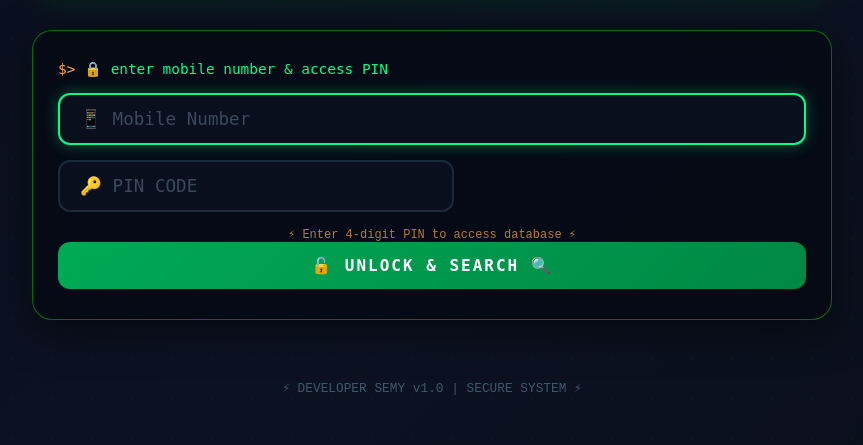
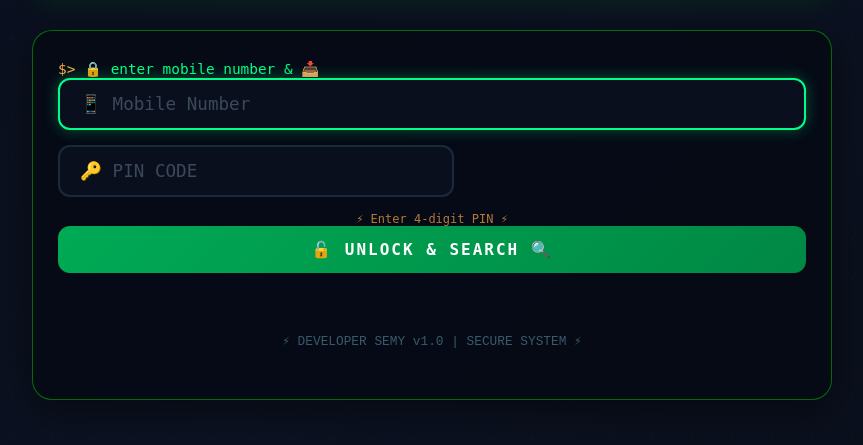
Before and after one commit to heresemy/SEMY-DARK, a FastAPI app: page / in a window 1280 px wide. Shown: the part 181-626 px from the top of the page, without its empty margins (208-1071 px from the left). Run offline with FastAPI, Linux system fonts and the light colour scheme.

Commit message:
Update index.html

```diff
--- a/templates/index.html
+++ b/templates/index.html
@@ -344,8 +344,8 @@
         <!-- Search Form -->
         <div class="search-card">
             <div class="terminal-prompt">
-                <span class="lock-icon">🔒</span> enter mobile number &amp; access PIN
-            </div>
+                <span class="lock-icon">🔒</span> enter mobile number &amp; 📥
+            </div🔍
             <form method="POST" action="/search" id="searchForm">
                 <div class="input-group">
                     <input type="tel" name="number" class="number-input" placeholder="📱 Mobile Number" maxlength="10" pattern="[0-9]{10}" required>
@@ -354,7 +354,7 @@
                     <input type="password" name="pin" class="pin-input" placeholder="🔑 PIN CODE" maxlength="4" pattern="[0-9]{4}" required>
                 </div>
                 <div class="pin-hint">
-                    ⚡ Enter 4-digit PIN to access database ⚡
+                    ⚡ Enter 4-digit PIN ⚡
                 </div>
                 <button type="submit" class="search-btn">
                     🔓 UNLOCK &amp; SEARCH 🔍
```
